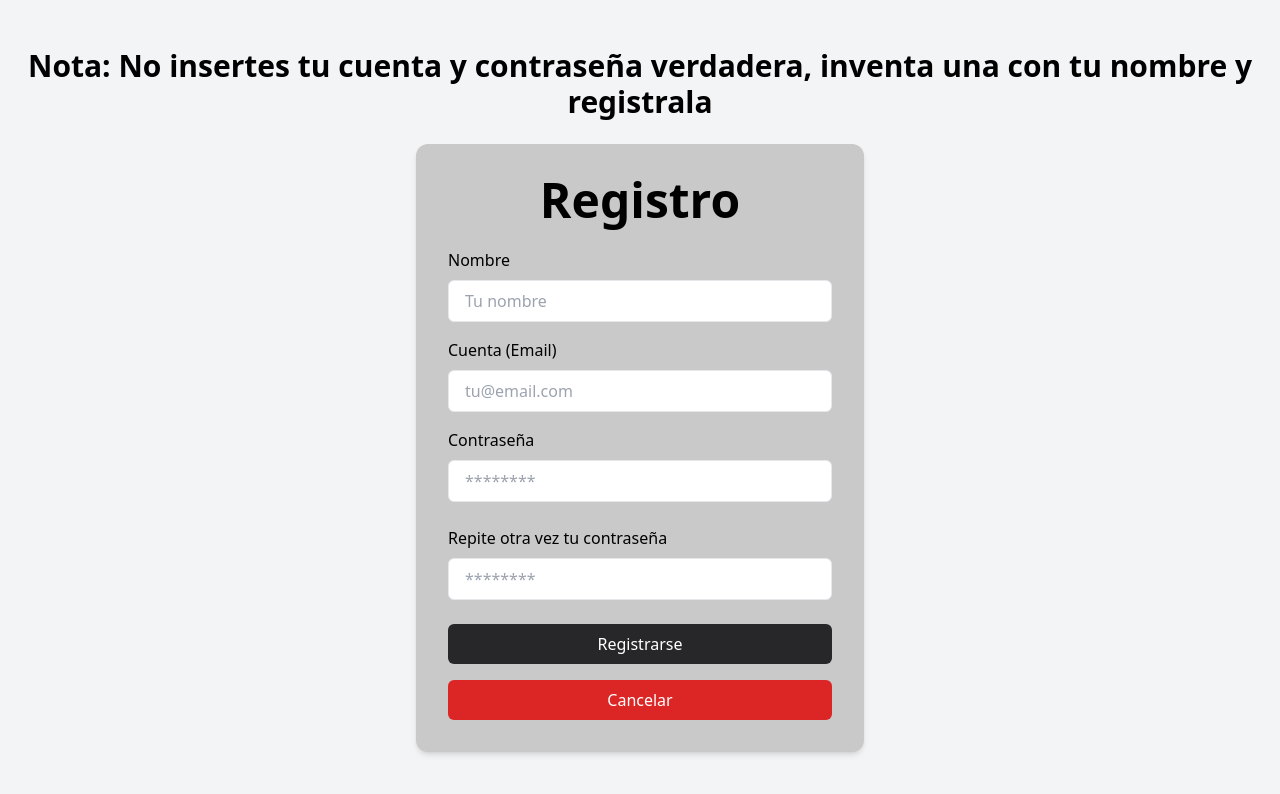
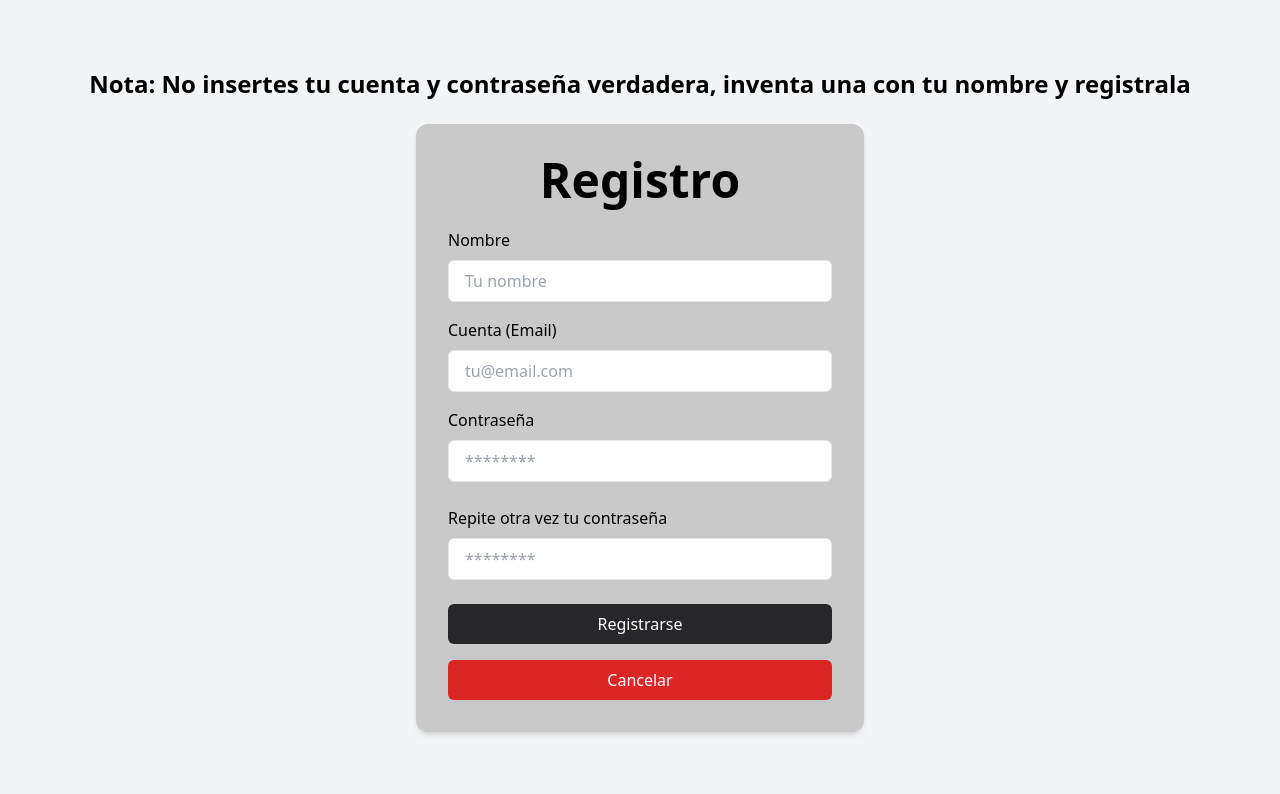
Before and after one commit to cesar3318123/ecommerce_web, a React (Create React App) app: page /reg in a window 1280 px wide. Shown: the top 794 px of the page. Built offline with nearby package versions, Linux system fonts and the light colour scheme.

Commit message:
Segundo trabajo

```diff
--- a/src/reg.jsx
+++ b/src/reg.jsx
@@ -30,7 +30,7 @@ function Register() {
   // Lo que retorna el componente (JSX = JavaScript + HTML)
   return (
     <div className="flex flex-col justify-center items-center min-h-screen bg-gray-100">
-    <p className="text-3xl font-semibold mb-6 text-center">Nota: No insertes tu cuenta y contraseña verdadera, inventa una con tu nombre y registrala</p>
+    <p className="text-2xl font-semibold mb-6 text-center">Nota: No insertes tu cuenta y contraseña verdadera, inventa una con tu nombre y registrala</p>
       {/* Contenedor del formulario con estilos de Tailwind */}
       <form
         onSubmit={handleSubmit}
@@ -108,7 +108,7 @@ function Register() {
 
         {/*Boton para cancelar */}
         <button
-            onClick={() => navigate("/log")} // Redirige a la página de inicio
+            onClick={() => navigate("/")} // Redirige a la página de inicio
             type="button"
             className="w-full bg-red-600 text-white py-2 rounded-md hover:bg-red-400 transition mt-4"
         >
```
